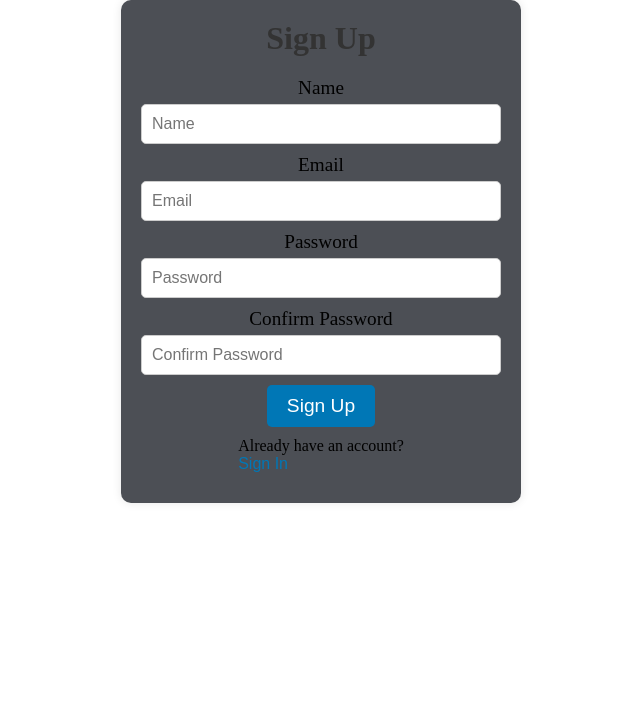
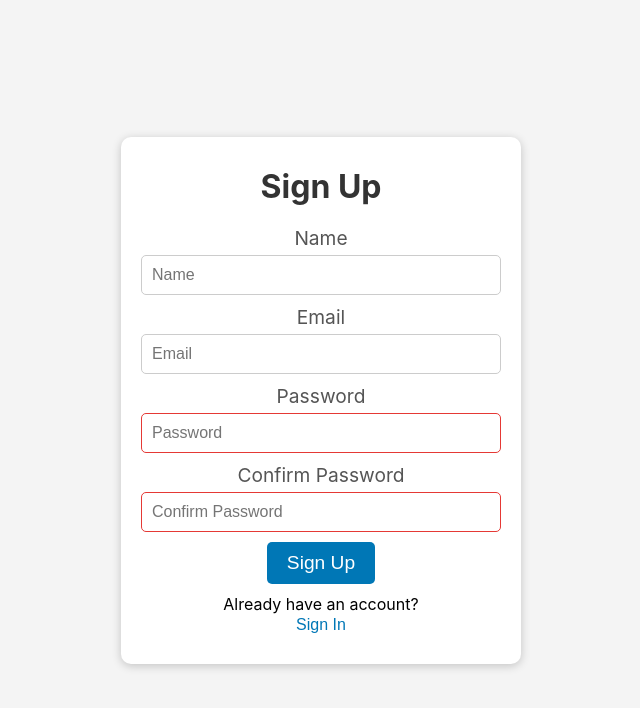
Before and after one commit to Hack-Weekly/bronze-badger-banking-app, a React (Vite) app in the folder frontend/: page /register in a window 1280 px wide. Shown: the top 708 px of the page, without its empty margins (319-959 px from the left). Built offline with nearby package versions, Linux system fonts and the light colour scheme; the HTML template or start-up script is replaced by a standard one.

Commit message:
signup & login ui fix

```diff
--- a/frontend/src/pages/Login/login.scss
+++ b/frontend/src/pages/Login/login.scss
@@ -1,35 +1,40 @@
 .login {
     display: flex;
+    font-family: "Inter", sans-serif;
     justify-content: center;
     align-items: center;
+    min-height: 100vh;
+    background-color: #f4f4f4;
   }
 
   .login form {
-    display: flex;
-    flex-direction: column;
-    align-items: center;
-    background-color: #4c4f55;
+    background-color: #ffffff;
     border-radius: 10px;
+    box-shadow: 0 2px 10px rgba(0, 0, 0, 0.2);
     padding: 20px;
-    box-shadow: 0px 0px 10px rgba(0, 0, 0, 0.1);
     width: 400px;
+    text-align: center;
   }
 
-.login form > h1 {
+  .login form h1 {
     font-size: 2rem;
     margin-bottom: 20px;
+    color: #333;
   }
 
   .login label {
     font-size: 1.2rem;
     margin-bottom: 5px;
+    display: block;
+    color: #555;
   }
 
   .login input:focus {
     outline: none;
+    border-color: #0077b6;
   }
 
-.login input[type="text"],
+  .login input[type="email"],
   .login input[type="password"] {
     width: 100%;
     padding: 10px;
@@ -44,17 +49,8 @@
     margin: 10px;
   }
 
-.login input {
-    width: 100%;
-    padding: 10px;
-    margin-bottom: 10px;
-    border-radius: 5px;
-    border: 1px solid #ccc;
-    font-size: 1rem;
-}
-
-.login input:focus {
-    border: 1px solid black;
+  .login input[type="password"]:not(.valid) {
+    border-color: #e53935;
   }
 
   .login button[type="submit"] {
@@ -65,7 +61,7 @@
     padding: 10px 20px;
     font-size: 1.2rem;
     cursor: pointer;
-    transition: all 0.3s ease-in-out;
+    transition: background-color 0.3s ease-in-out;
   }
 
   .login button[type="submit"]:hover {
@@ -73,24 +69,11 @@
   }
 
   .error {
-    color: red;
+    color: #e53935;
     font-size: 1rem;
     margin-bottom: 10px;
   }
 
-.hidden {
-    display: none;
+  #email,
+  #password {
   }
-
-.signin-button {
-    background-color: transparent;
-    border: none;
-    color: #0077b6;
-    font-size: 1rem;
-    cursor: pointer;
-    transition: all 0.3s ease-in-out;
-}
-
-.signin-button:hover {
-    color: #023e8a;
-}
--- a/frontend/src/pages/SignUp/signup.scss
+++ b/frontend/src/pages/SignUp/signup.scss
@@ -1,32 +1,37 @@
 .signup {
     display: flex;
+    font-family: "Inter", sans-serif;
     justify-content: center;
     align-items: center;
+    min-height: 100vh;
+    background-color: #f4f4f4;
   }
 
   .signup form {
-    display: flex;
-    flex-direction: column;
-    align-items: center;
-    background-color: #4c4f55;
+    background-color: #ffffff;
     border-radius: 10px;
+    box-shadow: 0 2px 10px rgba(0, 0, 0, 0.2);
     padding: 20px;
-    box-shadow: 0px 0px 10px rgba(0, 0, 0, 0.1);
     width: 400px;
+    text-align: center;
   }
 
-.signup form > h1 {
+  .signup form h1 {
     font-size: 2rem;
     margin-bottom: 20px;
+    color: #333;
   }
 
   .signup label {
     font-size: 1.2rem;
     margin-bottom: 5px;
+    display: block;
+    color: #555;
   }
 
   .signup input:focus {
     outline: none;
+    border-color: #0077b6;
   }
 
   .signup input[type="text"],
@@ -44,17 +49,14 @@
     margin: 10px;
   }
 
-.signup input {
-    width: 100%;
-    padding: 10px;
-    margin-bottom: 10px;
-    border-radius: 5px;
-    border: 1px solid #ccc;
-    font-size: 1rem;
+  .signup input[type="password"]:not(.valid) {
+    border-color: #e53935;
   }
 
-.signup input:focus {
-    border: 1px solid black;
+  .signup input[type="password"] + .instructions {
+    color: #333;
+    font-size: 0.9rem;
+    text-align: left;
   }
 
   .signup button[type="submit"] {
@@ -65,7 +67,7 @@
     padding: 10px 20px;
     font-size: 1.2rem;
     cursor: pointer;
-    transition: all 0.3s ease-in-out;
+    transition: background-color 0.3s ease-in-out;
   }
 
   .signup button[type="submit"]:hover {
@@ -73,13 +75,9 @@
   }
 
   .error {
-    color: red;
+    color: #e53935;
     font-size: 1rem;
     margin-bottom: 10px;
-}
-
-.hidden {
-    display: none;
   }
 
   .signin-button {
@@ -88,18 +86,15 @@
     color: #0077b6;
     font-size: 1rem;
     cursor: pointer;
-    transition: all 0.3s ease-in-out;
+    transition: color 0.3s ease-in-out;
   }
 
   .signin-button:hover {
     color: #023e8a;
   }
 
-#username {
-}
-
-#password {
-}
-
+  #name,
+  #email,
+  #password,
   #confirm-password {
   }
```
Lines whose indentation alone changed are shown as unchanged.
